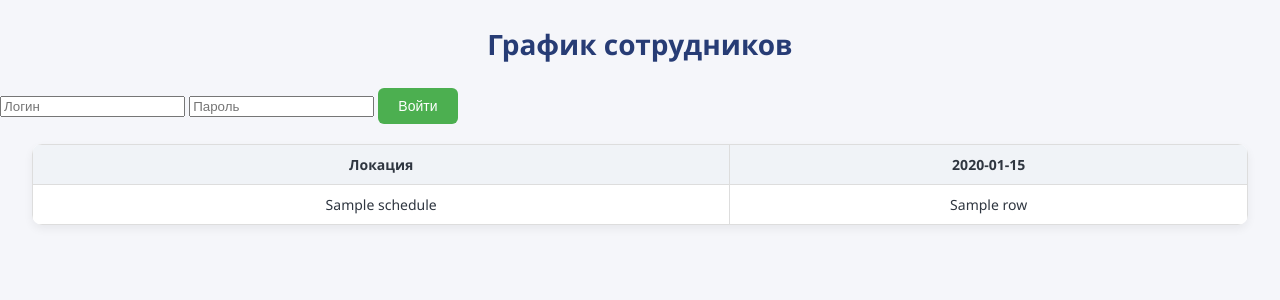
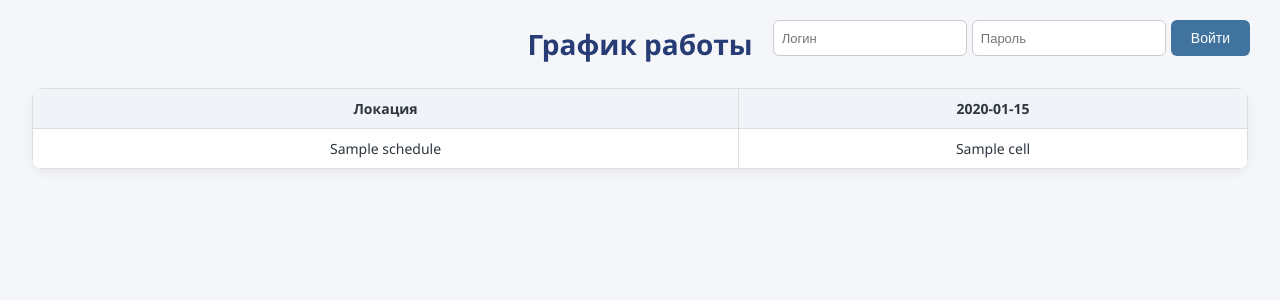
Before and after one commit to chernmary/scheduler, a FastAPI app: template app/templates/schedule.html in a window 1280 px wide. Shown: the top 300 px of the page. Run offline with FastAPI, Linux system fonts and the light colour scheme; the template is opened without the code that fills it: most values are stand-ins (such as "Sample title", 1, 10 or a date in 2020).

Commit message:
Update schedule.html

```diff
--- a/app/templates/schedule.html
+++ b/app/templates/schedule.html
@@ -1,68 +1,55 @@
-<!DOCTYPE html>
+<!doctype html>
 <html lang="ru">
 <head>
-    <meta charset="UTF-8">
-    <title>График сотрудников</title>
+  <meta charset="utf-8">
+  <title>График работы</title>
+  <meta name="viewport" content="width=device-width, initial-scale=1">
+  <!-- Путь чувствителен к регистру папки! -->
   <link rel="stylesheet" href="/static/css/schedule.css">
-
 </head>
 <body>
-    <div class="header">
-        <h1>График сотрудников</h1>
+  <div class="login-container">
     {% if not is_admin %}
-            <form method="post" action="/login" class="login-form">
-                <input type="text" name="username" placeholder="Логин" required>
-                <input type="password" name="password" placeholder="Пароль" required>
+      <form action="/login" method="post">
+        <input type="text" name="username" placeholder="Логин">
+        <input type="password" name="password" placeholder="Пароль">
         <button type="submit">Войти</button>
       </form>
     {% else %}
-            <form method="get" action="/logout" class="logout-form">
+      <form action="/logout" method="post">
         <button type="submit">Выйти</button>
       </form>
     {% endif %}
   </div>
 
+  <h1>График работы</h1>
+
+  <div class="table-wrapper">
     <table>
       <thead>
         <tr>
           <th>Локация</th>
-                {% for date_str in dates %}
-                    <th>{{ date_str }}</th>
+          {% for d in dates %}
+            <th>{{ d.strftime('%d.%m %a') }}</th>
           {% endfor %}
         </tr>
       </thead>
       <tbody>
-            {% for loc_name, row in schedule_data.items() %}
+        {% for loc_name, row in schedule.items() %}
           <tr>
             <td>{{ loc_name }}</td>
-                    {% for emp_name in row %}
-                        <td>
-                            {% if is_admin %}
-                                <form method="post" action="/schedule/update">
-                                    <input type="hidden" name="date_str" value="{{ raw_dates[loop.index0] }}">
-                                    <input type="hidden" name="location_id" value="{{ locations_map[loc_name] }}">
-                                    <select name="employee_id" onchange="this.form.submit()">
-                                        <option value="">-- пусто --</option>
-                                        {% for emp in employees %}
-                                            <option value="{{ emp.id }}" {% if emp_name == emp.full_name %}selected{% endif %}>
-                                                {{ emp.full_name }}
-                                            </option>
-                                        {% endfor %}
-                                    </select>
-                                </form>
-                            {% else %}
-                                {{ emp_name or '' }}
-                            {% endif %}
-                        </td>
+            {% for cell in row %}
+              <td>{{ cell }}</td>
             {% endfor %}
           </tr>
         {% endfor %}
       </tbody>
     </table>
+  </div>
 
   {% if is_admin %}
     <div class="button-container">
-        <form method="post" action="/schedule/generate">
+      <form action="/schedule/generate" method="post">
         <button type="submit">Сгенерировать график</button>
       </form>
     </div>
```
Lines whose indentation alone changed are shown as unchanged.
